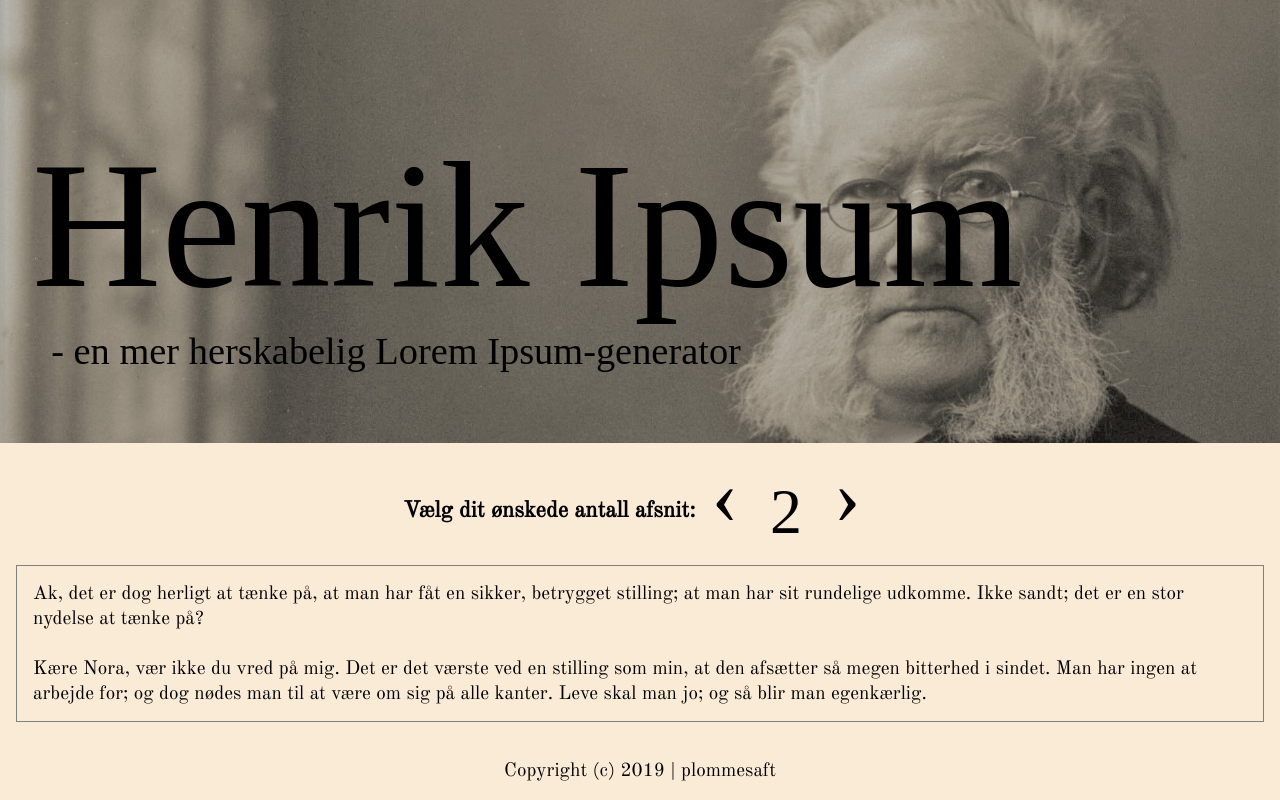
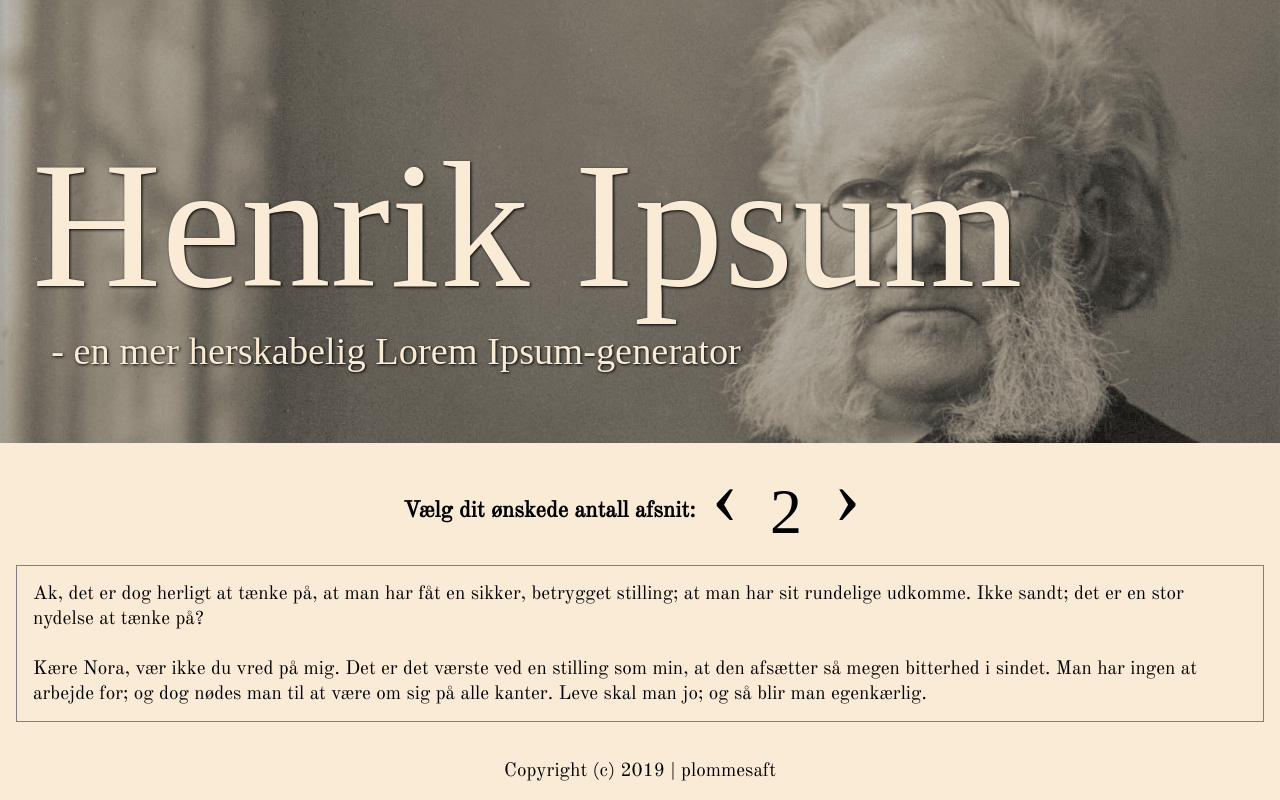
Before and after one commit to solveigmarianes/henrik-ipsum, a React (Create React App) app: page / in a window 1280 px wide. Built offline with nearby package versions, Linux system fonts and the light colour scheme; a web font is replaced by a local one.

Commit message:
Better header readability

```diff
--- a/src/components/Header/Header.scss
+++ b/src/components/Header/Header.scss
@@ -8,6 +8,8 @@ header {
   .header-content {
     opacity: 100%;
     padding: 1rem;
+    color: antiquewhite;
+    text-shadow: 1px 1px 3px black;
   }
 
   h1 {
```
